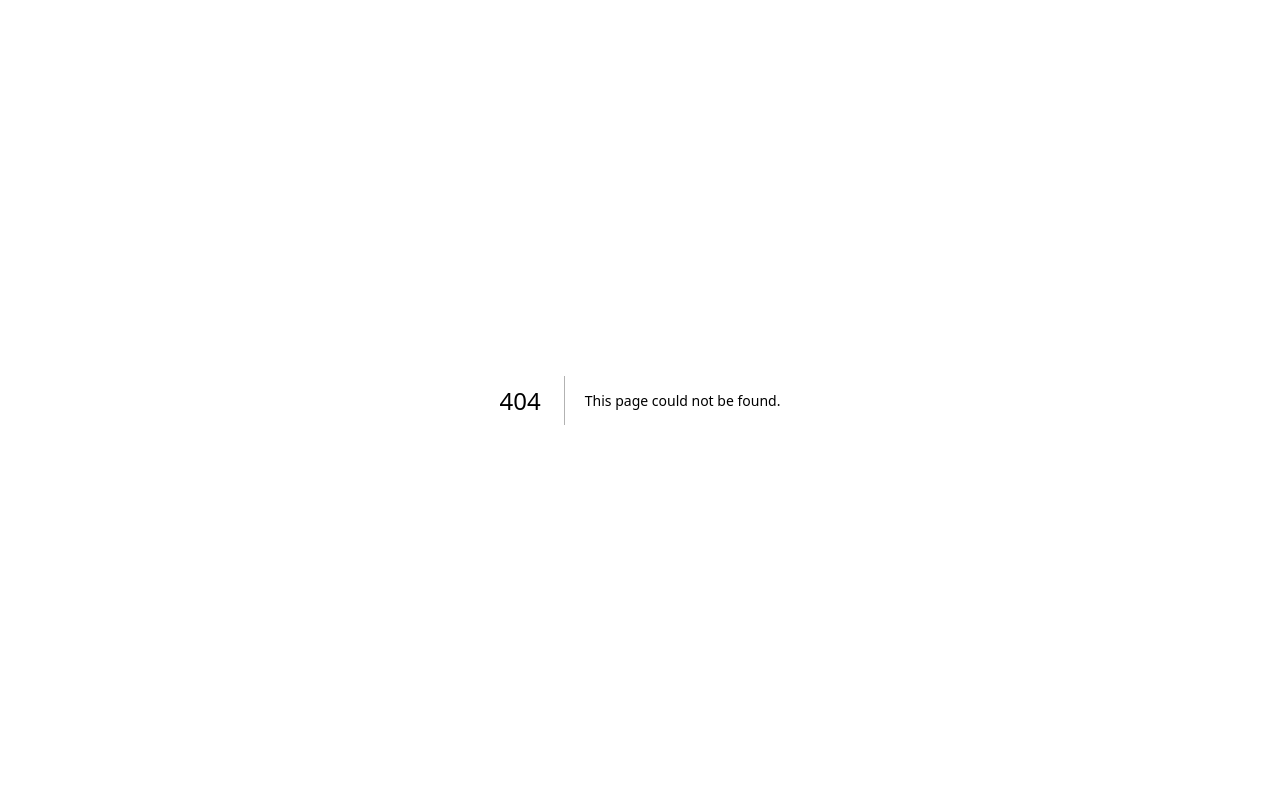
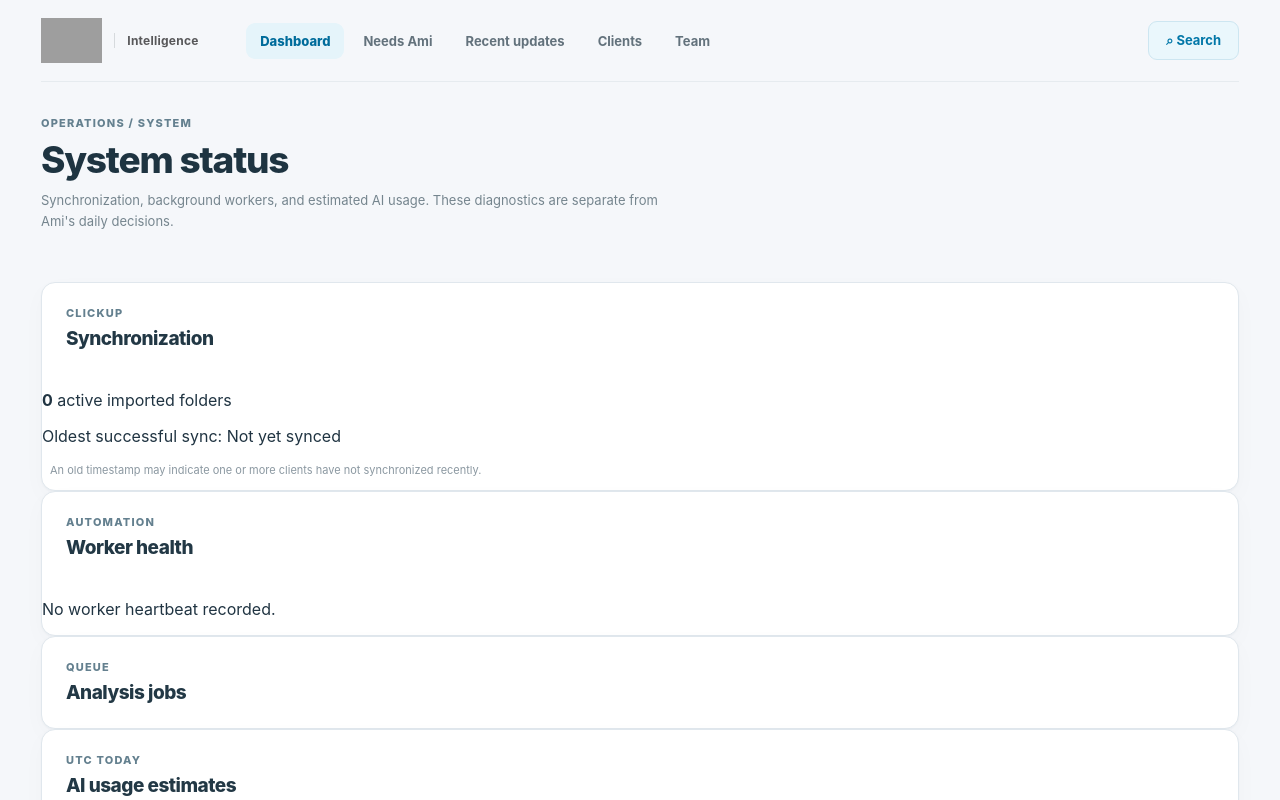
Before and after one commit to AminJustFlow/ami-clickup-assistant, a Next.js app: page /system in a window 1280 px wide. Before the commit this address had no page. Shown: the top 800 px of the page. Built offline with nearby package versions, Linux system fonts and the light colour scheme; no server answers; the database is empty; grey boxes are pictures that could not be loaded.

Commit message:
Move sync and AI worker diagnostics into dedicated system status page

```diff
--- /dev/null
+++ b/app/system/page.tsx
@@ -0,0 +1,28 @@
+import { prisma } from '@/lib/db/prisma';
+import { AppNav } from '../components/app-nav';
+
+export const dynamic = 'force-dynamic';
+
+export default async function SystemStatus() {
+  const [syncState, workers, jobs, usage, clients] = await Promise.all([
+    prisma.client.aggregate({ where: { active: true }, _min: { lastSyncedAt: true } }),
+    prisma.workerHeartbeat.findMany({ orderBy: { name: 'asc' } }),
+    prisma.analysisJob.groupBy({ by: ['status'], _count: true }),
+    prisma.aiBudgetDay.findUnique({ where: { day: new Date(new Date().toISOString().slice(0, 10) + 'T00:00:00.000Z') } }),
+    prisma.client.count({ where: { active: true } })
+  ]);
+  const lastSync = syncState._min.lastSyncedAt;
+  return <main className="ops-shell dashboard-shell" id="main-content">
+    <AppNav current="overview" />
+    <header className="detail-hero"><p className="eyebrow">OPERATIONS / SYSTEM</p><h1>System status</h1><p>Synchronization, background workers, and estimated AI usage. These diagnostics are separate from Ami's daily decisions.</p></header>
+    <div className="system-status-grid">
+      <section className="clean-panel"><div className="panel-heading"><div><p className="eyebrow">CLICKUP</p><h2>Synchronization</h2></div></div>
+        <div className="system-status-content"><p><strong>{clients}</strong> active imported folders</p><p>Oldest successful sync: {lastSync ? lastSync.toLocaleString('en-US', { timeZone: 'America/New_York' }) + ' ET' : 'Not yet synced'}</p><p className="dashboard-note">An old timestamp may indicate one or more clients have not synchronized recently.</p></div></section>
+      <section className="clean-panel"><div className="panel-heading"><div><p className="eyebrow">AUTOMATION</p><h2>Worker health</h2></div></div>
+        <div className="system-status-content">{workers.length ? workers.map(worker => <p key={worker.name}><strong>{worker.name}</strong>: {worker.status} · last seen {worker.lastSeenAt.toLocaleString('en-US', { timeZone: 'America/New_York' })} ET{worker.lastError ? <span className="system-error"> · {worker.lastError}</span> : null}</p>) : <p>No worker heartbeat recorded.</p>}</div></section>
+      <section className="clean-panel"><div className="panel-heading"><div><p className="eyebrow">QUEUE</p><h2>Analysis jobs</h2></div></div><div className="system-status-content">{jobs.map(job => <p key={job.status}>{job.status.replaceAll('_', ' ').toLowerCase()}: <strong>{job._count}</strong></p>)}</div></section>
+      <section className="clean-panel"><div className="panel-heading"><div><p className="eyebrow">UTC TODAY</p><h2>AI usage estimates</h2></div></div>
+        <div className="system-status-content"><p>Reserved: <strong>${Number(usage?.reservedUsd ?? 0).toFixed(4)}</strong></p><p>Estimated actual: <strong>${Number(usage?.actualEstimatedUsd ?? 0).toFixed(4)}</strong></p><p>Tokens: {String(usage?.inputTokens ?? 0)} input / {String(usage?.outputTokens ?? 0)} output</p><p className="dashboard-note">These figures are application estimates, not guaranteed provider billing limits.</p></div></section>
+    </div>
+  </main>;
+}
```
